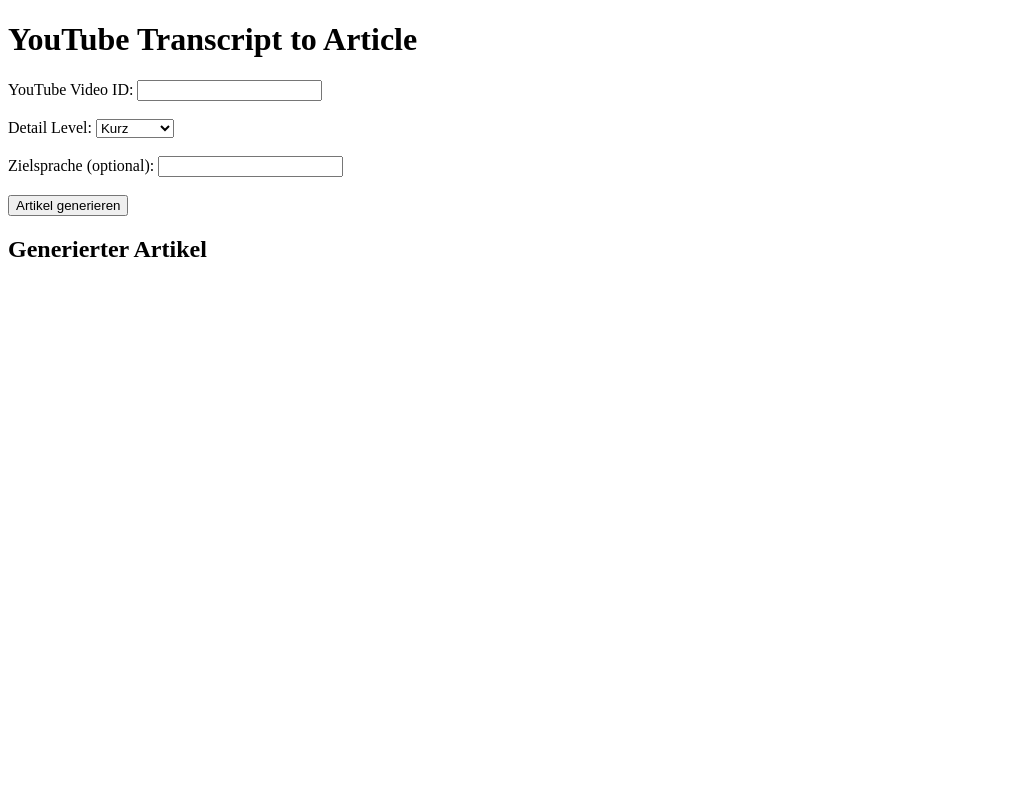
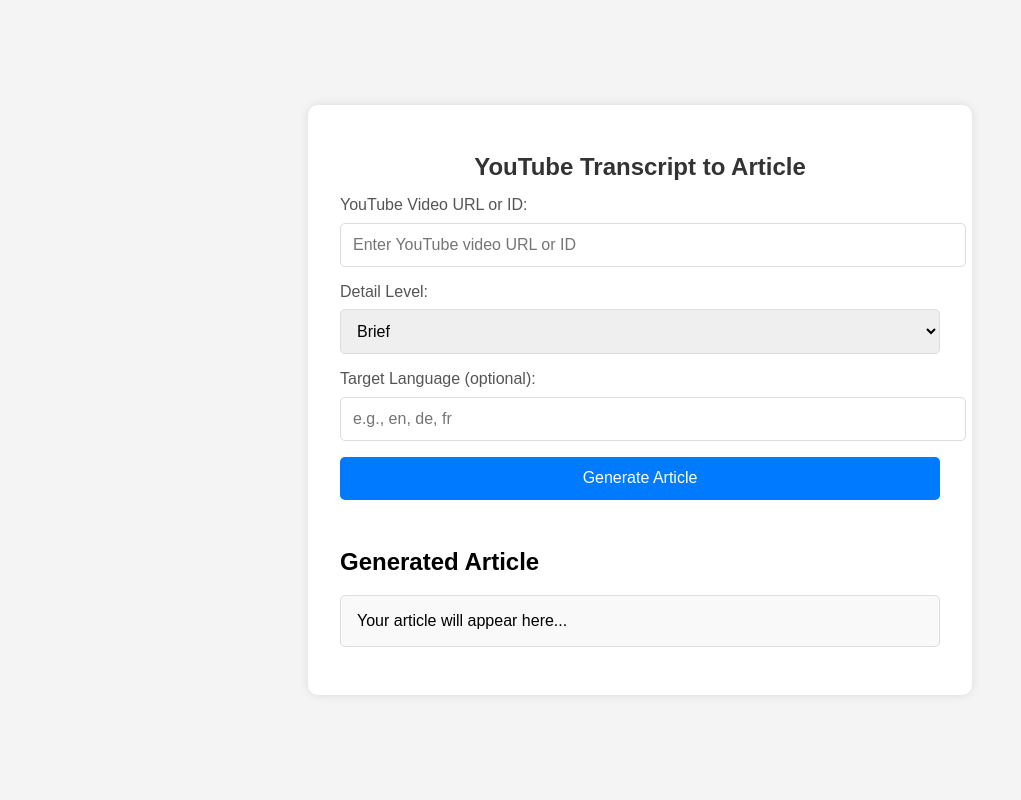
Before and after one commit to patrickstigler/youtube-transcript-to-article, a Flask app: page / in a window 1280 px wide. Shown: the whole page, without its empty margins (0-1021 px from the left). Run offline with Flask 3, Linux system fonts and the light colour scheme.

Commit message:
interface looks better, default lang fix

```diff
--- a/app.py
+++ b/app.py
@@ -2,16 +2,24 @@
 from youtube_transcript_api import YouTubeTranscriptApi, NoTranscriptFound
 import openai
 import os
+import re
 
 app = Flask(__name__)
 
 # Set OpenAI API key from environment variable
 openai.api_key = os.getenv("OPENAI_API_KEY")
 
+def extract_video_id(url_or_id):
+    """
+    Extracts the video ID from a YouTube URL or returns the input if it's already an ID.
+    """
+    video_id_match = re.match(r"(?:https?://)?(?:www\.)?(?:youtube\.com/watch\?v=|youtu\.be/)([a-zA-Z0-9_-]{11})", url_or_id)
+    return video_id_match.group(1) if video_id_match else url_or_id
+
 def get_transcript(video_id, target_lang=None):
     try:
-        # Try to get the transcript in the target language or default language
-        transcript = YouTubeTranscriptApi.get_transcript(video_id, languages=[target_lang] if target_lang else None)
+        # Try to get the transcript in the target language or default to available languages
+        transcript = YouTubeTranscriptApi.get_transcript(video_id, languages=[target_lang] if target_lang else [])
     except NoTranscriptFound:
         # If the preferred language transcript is not found, fall back to available languages
         transcript_list = YouTubeTranscriptApi.list_transcripts(video_id)
@@ -24,16 +32,16 @@
     text = " ".join([t['text'] for t in transcript])
     return text
 
-def generate_article(transcript, detail_level="short", target_lang=None):
-    prompt = f"Schreibe einen {'detaillierten' if detail_level == 'detailed' else 'kurzen'} professionellen Artikel basierend auf diesem Transkript:\n\n{transcript}"
+def generate_article(transcript, detail_level="summary", target_lang=None):
+    prompt = f"Write a {'detailed' if detail_level == 'detailed' else 'brief'} professional article based on this transcript:\n\n{transcript}"
 
     if target_lang:
-        prompt += f"\n\nSchreibe den Artikel in {target_lang}."
+        prompt += f"\n\nWrite the article in {target_lang}."
 
     response = openai.Completion.create(
         engine="text-davinci-003",
         prompt=prompt,
-        max_tokens=500 if detail_level == "short" else 1500,
+        max_tokens=500 if detail_level == "summary" else 1500,
         temperature=0.7
     )
     return response.choices[0].text.strip()
@@ -41,9 +49,12 @@
 @app.route('/api/generate', methods=['POST'])
 def generate():
     data = request.json
-    video_id = data.get('video_id')
-    detail_level = data.get('detail_level', 'short')
+    video_input = data.get('video_id')
+    detail_level = data.get('detail_level', 'summary')
     target_lang = data.get('target_lang', None)
+
+    # Extract video ID from input
+    video_id = extract_video_id(video_input)
 
     transcript = get_transcript(video_id, target_lang)
     article = generate_article(transcript, detail_level, target_lang)
--- a/templates/index.html
+++ b/templates/index.html
@@ -1,30 +1,93 @@
 <!DOCTYPE html>
-<html lang="de">
+<html lang="en">
 <head>
     <meta charset="UTF-8">
     <meta name="viewport" content="width=device-width, initial-scale=1.0">
     <title>YouTube Transcript to Article</title>
+    <link rel="stylesheet" href="https://cdnjs.cloudflare.com/ajax/libs/normalize/8.0.1/normalize.min.css">
+    <style>
+        body {
+            font-family: Arial, sans-serif;
+            background-color: #f4f4f4;
+            margin: 0;
+            padding: 0;
+            display: flex;
+            justify-content: center;
+            align-items: center;
+            height: 100vh;
+        }
+        .container {
+            background: white;
+            padding: 2rem;
+            border-radius: 10px;
+            box-shadow: 0 0 10px rgba(0, 0, 0, 0.1);
+            width: 100%;
+            max-width: 600px;
+        }
+        h1 {
+            font-size: 1.5rem;
+            margin-bottom: 1rem;
+            color: #333;
+            text-align: center;
+        }
+        label {
+            font-size: 1rem;
+            margin-bottom: 0.5rem;
+            color: #555;
+            display: block;
+        }
+        input, select, button {
+            width: 100%;
+            padding: 0.75rem;
+            margin-bottom: 1rem;
+            border-radius: 5px;
+            border: 1px solid #ddd;
+            font-size: 1rem;
+        }
+        button {
+            background-color: #007BFF;
+            color: white;
+            border: none;
+            cursor: pointer;
+        }
+        button:hover {
+            background-color: #0056b3;
+        }
+        .output {
+            margin-top: 2rem;
+        }
+        .output p {
+            background: #f9f9f9;
+            padding: 1rem;
+            border-radius: 5px;
+            border: 1px solid #ddd;
+        }
+    </style>
 </head>
 <body>
-    <h1>YouTube Transcript to Article</h1>
-    <form id="article-form">
-        <label for="video-id">YouTube Video ID:</label>
-        <input type="text" id="video-id" name="video-id" required><br><br>
+    <div class="container">
+        <h1>YouTube Transcript to Article</h1>
+        <form id="article-form">
+            <label for="video-id">YouTube Video URL or ID:</label>
+            <input type="text" id="video-id" name="video-id" placeholder="Enter YouTube video URL or ID" required>
 
-        <label for="detail-level">Detail Level:</label>
-        <select id="detail-level" name="detail-level">
-            <option value="short">Kurz</option>
-            <option value="detailed">Detailliert</option>
-        </select><br><br>
+            <label for="detail-level">Detail Level:</label>
+            <select id="detail-level" name="detail-level">
+                <option value="summary">Brief</option>
+                <option value="detailed">Detailed</option>
+            </select>
 
-        <label for="target-lang">Zielsprache (optional):</label>
-        <input type="text" id="target-lang" name="target-lang"><br><br>
+            <label for="target-lang">Target Language (optional):</label>
+            <input type="text" id="target-lang" name="target-lang" placeholder="e.g., en, de, fr">
 
-        <button type="submit">Artikel generieren</button>
-    </form>
+            <button type="submit">Generate Article</button>
+        </form>
 
-    <h2>Generierter Artikel</h2>
-    <p id="article-output"></p>
+        <div class="output">
+            <h2>Generated Article</h2>
+            <p id="article-output">Your article will appear here...</p>
+        </div>
+    </div>
 
     <script>
         document.getElementById('article-form').addEventListener('submit', async function(event) {
```
Also changed, not shown: README.md.
